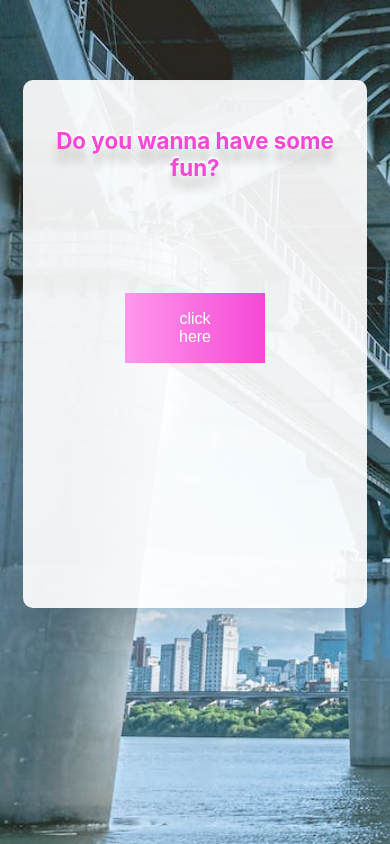
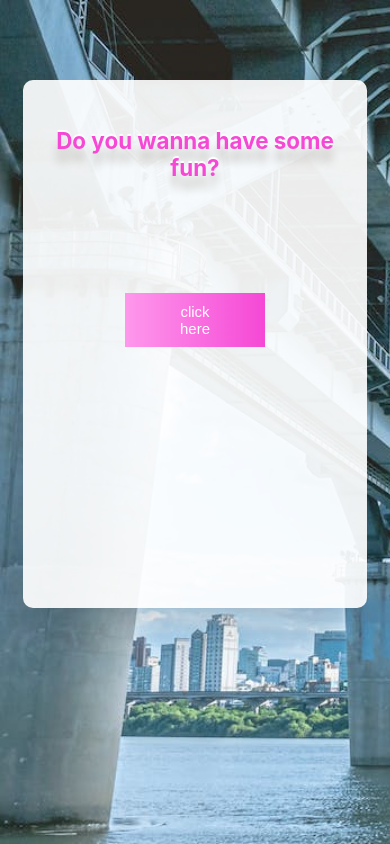
Before and after one commit to DashkaPotter/boredom-app, a React (Create React App) app: page / in a window 390 px wide. Built offline with nearby package versions, Linux system fonts and the light colour scheme; no server answers.

Commit message:
Update App.css

```diff
--- a/src/App.css
+++ b/src/App.css
@@ -68,9 +68,9 @@ h1{
   }
   .button{
     margin-top: 3.5rem;
-    font-size: 1rem;
+    font-size: 15px;
     width: 50%;
-    padding: 17px 50px;
+    padding: 10px 50px;
     text-transform: lowercase;
   }
   .par {
```
